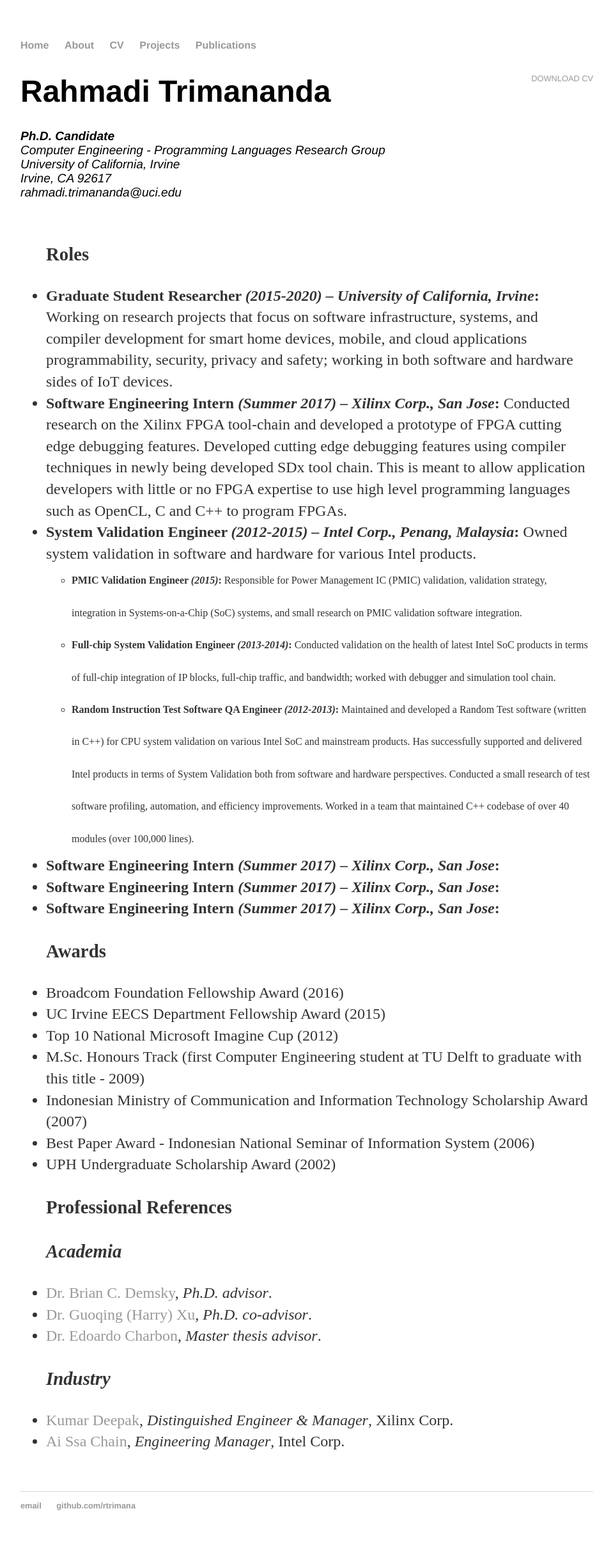
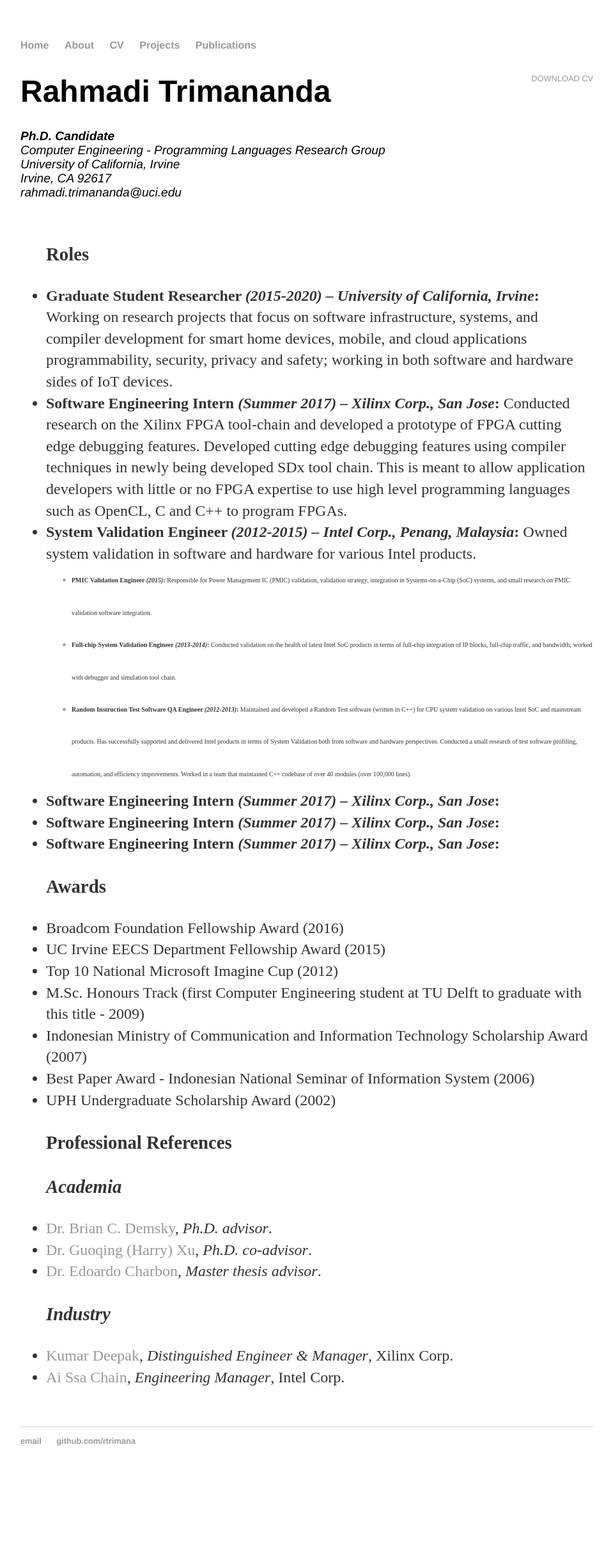
Before and after one commit to rtrimana/rahmaditrimananda.github.io, a Jekyll site: the page built from cv/index.html, in a window 1280 px wide. Shown: the whole page at 64% size, without its empty margins (160-1119 px from the left). Built offline with Jekyll 4.4.1, drawn with Linux system fonts in a browser that asks for light colours; after the commit the page ends 2321 px from its top, so only the background shows below that.

Commit message:
Update index.html

```diff
--- a/cv/index.html
+++ b/cv/index.html
@@ -22,7 +22,7 @@
 			<li><strong>Graduate Student Researcher <em>(2015-2020) – University of California, Irvine</em>:</strong> Working on research projects that focus on software infrastructure, systems, and compiler development for smart home devices, mobile, and cloud applications programmability, security, privacy and safety; working in both software and hardware sides of IoT devices.</li>
 			<li><strong>Software Engineering Intern <em>(Summer 2017) – Xilinx Corp., San Jose</em>:</strong> Conducted research on the Xilinx FPGA tool-chain and developed a prototype of FPGA cutting edge debugging features. Developed cutting edge debugging features using compiler techniques in newly being developed SDx tool chain. This is meant to allow application developers with little or no FPGA expertise to use high level programming languages such as OpenCL, C and C++ to program FPGAs.</li>
 			<li><strong>System Validation Engineer <em>(2012-2015) – Intel Corp., Penang, Malaysia</em>:</strong> Owned system validation in software and hardware for various Intel products.</li>
-			<ul class="roles"><font size="-0.2">
+			<ul class="roles"><font size="1.4">
 				<li><strong>PMIC Validation Engineer <em>(2015)</em>:</strong> Responsible for Power Management IC (PMIC) validation, validation strategy, integration in Systems-on-a-Chip (SoC) systems, and small research on PMIC validation software integration.</li>
 				<li><strong>Full-chip System Validation Engineer <em>(2013-2014)</em>:</strong> Conducted validation on the health of latest Intel SoC products in terms of full-chip integration of IP blocks, full-chip traffic, and bandwidth; worked with debugger and simulation tool chain.</li>
 				<li><strong>Random Instruction Test Software QA Engineer <em>(2012-2013)</em>:</strong> Maintained and developed a Random Test software (written in C++) for CPU system validation on various Intel SoC and mainstream products. Has successfully supported and delivered Intel products in terms of System Validation both from software and hardware perspectives. Conducted a small research of test software profiling, automation, and efficiency improvements. Worked in a team that maintained C++ codebase of over 40 modules (over 100,000 lines).</li>
```
